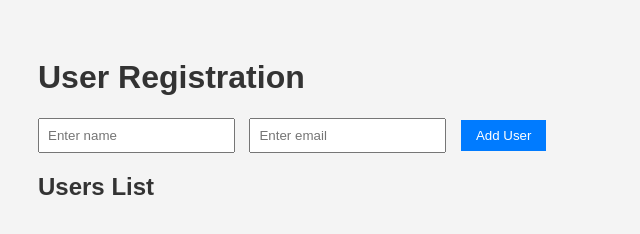
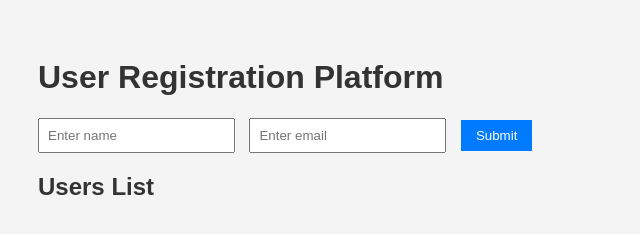
Before and after one commit to FargoSeabi/My-api-main, a plain HTML site: page Frontend/index.html in a window 1280 px wide. Shown: the whole page, without its empty margins (0-640 px from the left). Drawn offline with Linux system fonts and the light colour scheme; no server answers.

Commit message:
added:   modified:   my-api/index.js

```diff
--- a/Frontend/index.html
+++ b/Frontend/index.html
@@ -7,12 +7,12 @@
     <link rel="stylesheet" href="style.css" />
   </head>
   <body>
-    <h1>User Registration</h1>
+    <h1>User Registration Platform</h1>
 
     <form id="userForm">
       <input type="text" id="name" placeholder="Enter name" required />
       <input type="email" id="email" placeholder="Enter email" required />
-      <button type="submit">Add User</button>
+      <button type="submit">Submit</button>
     </form>
 
     <h2>Users List</h2>
```
